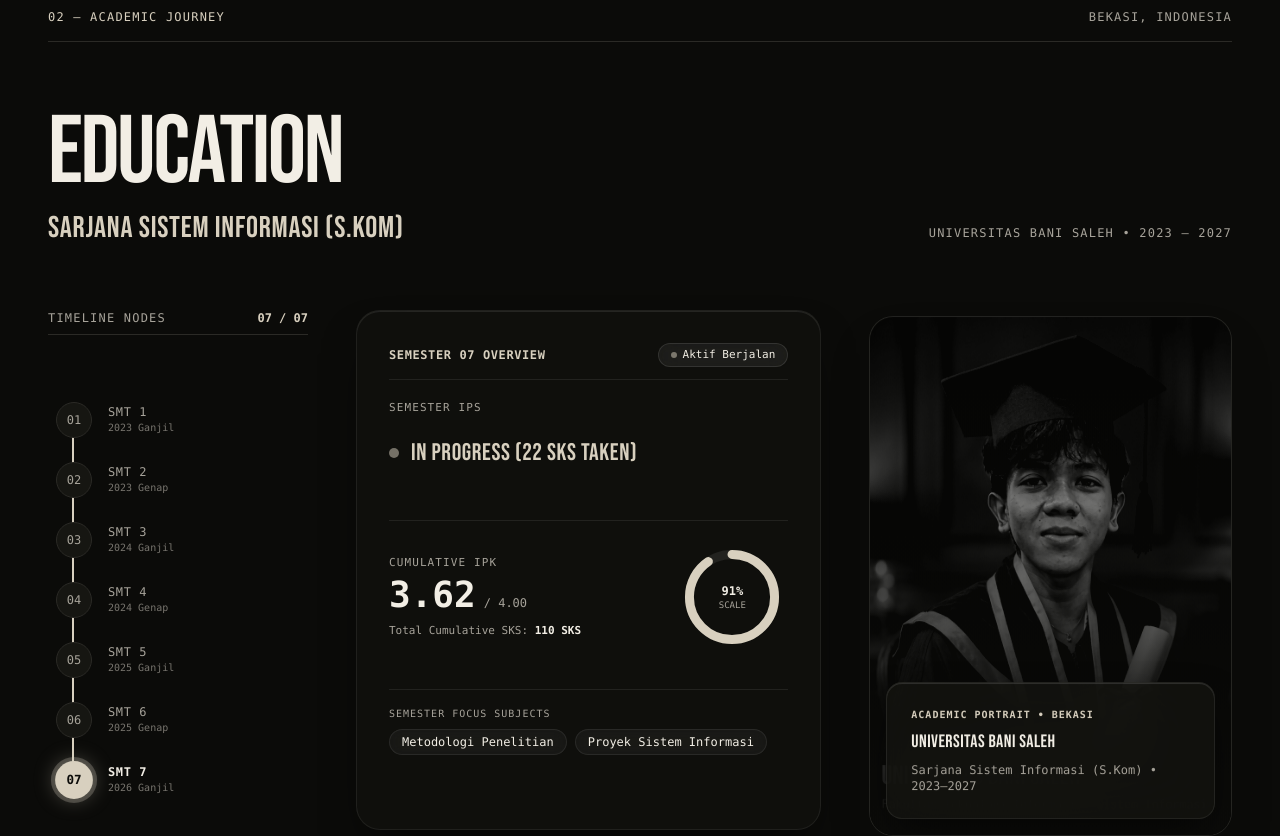
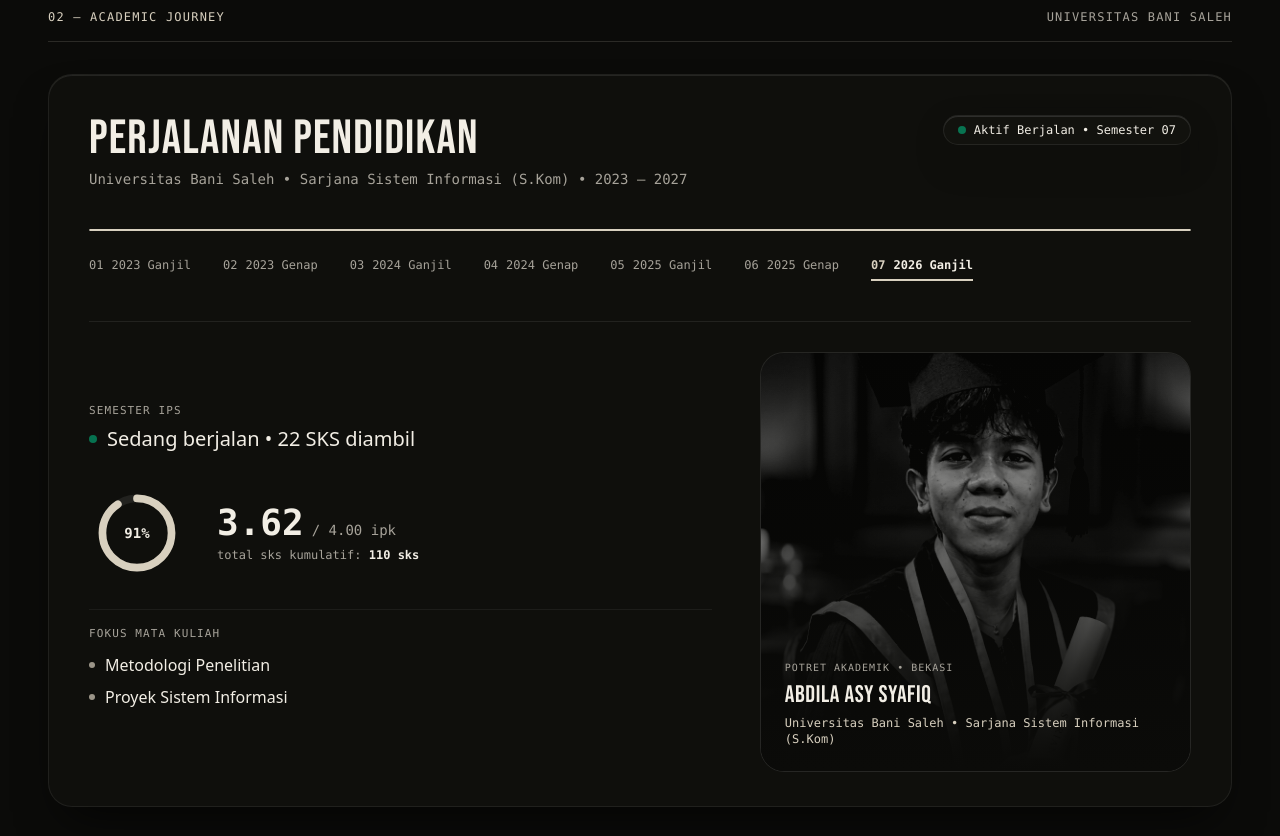
Before and after one commit to dilcuyy/Portfolio-Abdila, a React (Vite) app: page / in a window 1280 px wide. Shown: the part 2980-3816 px from the top of the page. Built offline with nearby package versions, Linux system fonts and the light colour scheme.

Commit message:
refactor(education): unify into single editorial master card with horizontal interactive timeline

```diff
--- a/src/components/Education.jsx
+++ b/src/components/Education.jsx
@@ -105,13 +105,12 @@ export default function Education() {
 
     const ctx = gsap.context(() => {
       gsap.fromTo(
-        '.edu-el',
-        { opacity: 0, y: 24 },
+        '.edu-master-card',
+        { opacity: 0, y: 30 },
         {
           opacity: 1,
           y: 0,
-          duration: 0.8,
-          stagger: 0.1,
+          duration: 0.9,
           ease: 'power3.out',
           scrollTrigger: {
             trigger: sectionRef.current,
@@ -126,151 +125,70 @@ export default function Education() {
 
   // Radial Progress Ring calculations (IPK / 4.00)
   const ipkNum = parseFloat(activeSmt.ipk) || 0;
-  const radius = 38;
+  const radius = 36;
   const circumference = 2 * Math.PI * radius;
   const ipkRatio = Math.min(Math.max(ipkNum / 4.0, 0), 1);
   const strokeDashoffset = circumference - circumference * (isInView ? ipkRatio : 0);
 
-  const verticalProgressPercent = (activeSmtIndex / (semesters.length - 1)) * 100;
+  const horizontalProgressPercent = (activeSmtIndex / (semesters.length - 1)) * 100;
 
   return (
     <section
       id="education"
       ref={sectionRef}
-      className="py-24 md:py-32 border-b border-[#2B2A26] bg-[#0B0B09] relative overflow-hidden"
+      className="py-20 md:py-32 border-b border-[#2B2A26] bg-[#0B0B09] relative overflow-hidden"
     >
-      <div className="max-w-[1440px] mx-auto px-6 sm:px-10 lg:px-12 space-y-16">
-        {/* Hairline Divider Header */}
-        <div className="edu-el flex justify-between items-center pb-4 border-b border-[#2B2A26] text-xs font-mono text-[#A7A39A]">
+      <div className="max-w-[1440px] mx-auto px-6 sm:px-10 lg:px-12 space-y-8">
+
+        {/* Section Eyebrow */}
+        <div className="flex justify-between items-center pb-4 border-b border-[#2B2A26] text-xs font-mono text-[#A7A39A]">
           <span className="uppercase tracking-widest text-[#D8D0BF]">02 — ACADEMIC JOURNEY</span>
-          <span className="uppercase tracking-widest text-[#A7A39A]">BEKASI, INDONESIA</span>
+          <span className="uppercase tracking-widest text-[#A7A39A] hidden sm:inline">UNIVERSITAS BANI SALEH</span>
         </div>
 
-        {/* Section Heading & Degree Meta */}
-        <div className="edu-el space-y-2">
-          <h2 className="text-section-heading font-bebas text-[#F2EEE5] uppercase tracking-tight leading-none">
-            EDUCATION
+        {/* Master Unified Editorial Card */}
+        <div className="edu-master-card ios-glass-card rounded-3xl p-6 sm:p-8 md:p-10 border border-white/[0.08] shadow-[0_24px_50px_rgba(0,0,0,0.6)] space-y-8">
+
+          {/* Card Header: Title, Subtitle, and Live Activity Pill */}
+          <div className="flex flex-col sm:flex-row sm:items-start justify-between gap-4">
+            <div className="space-y-1.5">
+              <h2 className="text-3xl sm:text-4xl md:text-5xl font-bebas text-[#F2EEE5] uppercase tracking-wide leading-none">
+                PERJALANAN PENDIDIKAN
               </h2>
-          <div className="flex flex-wrap items-baseline justify-between gap-4">
-            <p className="text-2xl sm:text-3xl font-bebas text-[#D8D0BF] tracking-wide uppercase">
-              {portfolioData.education.degree}
+              <p className="text-xs sm:text-sm font-mono text-[#A7A39A]">
+                {portfolioData.education.university} • {portfolioData.education.degree} • {portfolioData.education.period}
               </p>
-            <p className="text-xs font-mono text-[#A7A39A] uppercase tracking-widest">
-              {portfolioData.education.university} • 2023 — 2027
-            </p>
+            </div>
+
+            {/* Live Activity Status Pill */}
+            <div className="inline-flex items-center gap-2 px-3.5 py-1.5 rounded-full ios-glass border border-white/[0.09] text-xs font-mono text-[#F2EEE5] shrink-0 self-start">
+              <span
+                className={`w-2 h-2 rounded-full ${
+                  activeSmt.status === 'Aktif Berjalan'
+                    ? 'bg-emerald-400 animate-pulse'
+                    : 'bg-[#D8D0BF]'
+                }`}
+              />
+              <span className="capitalize text-[11px] sm:text-xs">
+                {activeSmt.status.toLowerCase()} • semester 0{activeSmt.smt}
+              </span>
             </div>
           </div>
 
-        {/* Main Grid: Interactive Vertical Timeline + Stats Panel + Floating Photo */}
-        <div className="grid grid-cols-1 lg:grid-cols-12 gap-8 lg:gap-12 items-stretch">
-
-          {/* Left Column: Interactive Vertical Timeline (Node 01 - 07) */}
-          <div className="edu-el lg:col-span-3 space-y-4 relative z-30 flex flex-col justify-between">
-            <div className="flex items-center justify-between text-xs font-mono text-[#A7A39A] pb-2 border-b border-[#2B2A26]">
-              <span className="uppercase tracking-widest">TIMELINE NODES</span>
-              <span className="text-[#D8D0BF] font-semibold">0{activeSmt.smt} / 07</span>
+          {/* Horizontal Interactive Timeline Track */}
+          <div className="space-y-3 pt-2">
+            {/* Progress Bar Line */}
+            <div className="relative w-full h-0.5 bg-white/[0.08] rounded-full overflow-hidden">
+              <div
+                className="absolute top-0 left-0 h-full bg-[#D8D0BF] rounded-full transition-all duration-500 ease-out"
+                style={{
+                  width: `${horizontalProgressPercent}%`,
+                }}
+              />
             </div>
 
-            {/* Desktop Vertical Timeline Bar */}
-            <div className="hidden lg:block relative py-4 px-2">
-              {/* Vertical Track Line */}
-              <div className="absolute left-6 top-6 bottom-6 w-0.5 bg-[#2B2A26] rounded-full" />
-              {/* Vertical Progress Fill Line */}
-              <div
-                className="absolute left-6 top-6 w-0.5 bg-[#D8D0BF] rounded-full transition-all duration-500 ease-out"
-                style={{ height: `calc(${verticalProgressPercent}% * 0.85)` }}
-              />
-
-              {/* Stacked Vertical Semester Nodes */}
-              <div className="space-y-6 relative z-10">
-                {semesters.map((item, idx) => {
-                  const isActive = idx === activeSmtIndex;
-                  const isHovered = idx === hoveredSmtIndex;
-
-                  return (
-                    <div
-                      key={item.id}
-                      className="relative flex items-center space-x-4 group cursor-pointer"
-                      onMouseEnter={() => setHoveredSmtIndex(idx)}
-                      onMouseLeave={() => setHoveredSmtIndex(null)}
-                      onClick={() => setActiveSmtIndex(idx)}
-                    >
-                      {/* Node Button Circle */}
-                      <button
-                        type="button"
-                        className={`w-9 h-9 rounded-full flex items-center justify-center text-xs font-mono transition-all duration-300 cursor-pointer ios-press ${
-                          isActive
-                            ? 'bg-[#D8D0BF] text-[#0B0B09] font-bold shadow-[0_0_20px_rgba(216,208,191,0.35)] ring-4 ring-[#D8D0BF]/25 scale-105'
-                            : 'bg-[#161612] text-[#A7A39A] border border-[#2B2A26] hover:border-[#D8D0BF]/60 hover:text-[#F2EEE5]'
-                        }`}
-                        aria-label={`Select Semester ${item.smt}`}
-                      >
-                        0{item.smt}
-                      </button>
-
-                      {/* Node Label Info */}
-                      <div className="flex flex-col text-left">
-                        <span className={`text-xs font-mono uppercase tracking-wider transition-colors ${
-                          isActive ? 'text-[#F2EEE5] font-bold' : 'text-[#A7A39A] group-hover:text-[#F2EEE5]'
-                        }`}>
-                          {item.label}
-                        </span>
-                        <span className="text-[10px] font-mono text-[#A7A39A]/70">
-                          {item.period}
-                        </span>
-                      </div>
-
-                      {/* Tooltip Card on Hover */}
-                      {isHovered && (
-                        <div className="absolute left-[148px] top-1/2 -translate-y-1/2 z-50 w-56 p-3.5 ios-glass rounded-2xl shadow-2xl text-left pointer-events-none animate-fadeIn">
-                          <div className="flex items-center justify-between text-[11px] font-mono text-[#D8D0BF] font-semibold border-b border-white/[0.08] pb-1.5 mb-2">
-                            <span>SEMESTER 0{item.smt}</span>
-                            <span className="text-[#F2EEE5]">{item.sksSmt} SKS</span>
-                          </div>
-                          <div className="space-y-1 text-xs font-mono text-[#A7A39A]">
-                            <span className="text-[10px] uppercase text-[#D8D0BF]/80 block tracking-widest">
-                              FEATURED SUBJECTS
-                            </span>
-                            {item.featuredSubjects && item.featuredSubjects.map((sub, sIdx) => (
-                              <p key={sIdx} className="text-[#F2EEE5] text-[11px] leading-tight">
-                                • {sub}
-                              </p>
-                            ))}
-                          </div>
-                        </div>
-                      )}
-                    </div>
-                  );
-                })}
-              </div>
-            </div>
-
-            {/* Mobile / Tablet Premium Timeline Scrubber (iOS 17 Tactile Slider Card) */}
-            <div className="lg:hidden space-y-4 p-4 sm:p-5 ios-glass-card rounded-3xl shadow-2xl">
-              {/* Header Stepper Navigation */}
-              <div className="flex items-center justify-between text-xs font-mono text-[#A7A39A] pb-1">
-                <span className="text-[#D8D0BF] font-mono text-xs font-bold uppercase tracking-wider">
-                  SEMESTER 0{activeSmt.smt} • {activeSmt.period}
-                </span>
-                <span className="text-[10px] font-mono text-[#A7A39A] uppercase tracking-wider">
-                  {activeSmt.sksSmt} SKS TAKEN
-                </span>
-              </div>
-
-              {/* Interactive Progress Line Track with Nodes 01-07 */}
-              <div className="relative pt-2 pb-1 px-1">
-                {/* Horizontal Track Line */}
-                <div className="absolute top-1/2 left-4 right-4 h-0.5 bg-white/[0.1] -translate-y-1/2 rounded-full" />
-                {/* Filled Progress Line */}
-                <div
-                  className="absolute top-1/2 left-4 h-0.5 bg-[#D8D0BF] -translate-y-1/2 rounded-full transition-all duration-300 ease-out"
-                  style={{
-                    width: `calc(${verticalProgressPercent}% * 0.88)`,
-                  }}
-                />
-
-                {/* Nodes 01 - 07 Row */}
-                <div className="relative z-10 flex justify-between items-center">
+            {/* Horizontal Semester Tabs / Nodes */}
+            <div className="flex items-center gap-4 sm:gap-6 md:gap-8 overflow-x-auto scrollbar-none py-2 text-xs font-mono select-none">
               {semesters.map((item, idx) => {
                 const isActive = idx === activeSmtIndex;
                 return (
@@ -278,83 +196,62 @@ export default function Education() {
                     key={item.id}
                     type="button"
                     onClick={() => setActiveSmtIndex(idx)}
-                        className={`w-8 h-8 sm:w-9 sm:h-9 rounded-full flex items-center justify-center text-xs font-mono transition-all duration-300 cursor-pointer ios-press ${
+                    className={`ios-press flex items-center space-x-2 shrink-0 py-1.5 transition-all cursor-pointer ${
                       isActive
-                            ? 'bg-[#D8D0BF] text-[#0B0B09] font-bold shadow-[0_0_16px_rgba(216,208,191,0.4)] ring-4 ring-[#D8D0BF]/25 scale-105'
-                            : 'bg-[#161612] text-[#A7A39A] border border-white/[0.08] hover:border-[#D8D0BF]/60'
+                        ? 'text-[#F2EEE5] font-bold border-b-2 border-[#D8D0BF]'
+                        : 'text-[#A7A39A] hover:text-[#F2EEE5] border-b-2 border-transparent'
                     }`}
                     aria-label={`Select Semester ${item.smt}`}
                   >
+                    <span className={isActive ? 'text-[#D8D0BF]' : 'text-[#A7A39A]'}>
                       0{item.smt}
+                    </span>
+                    <span className="capitalize text-[11px] sm:text-xs tracking-normal">
+                      {item.period.toLowerCase()}
+                    </span>
                   </button>
                 );
               })}
             </div>
           </div>
-            </div>
-          </div>
 
-          {/* Middle Column: Active Semester Performance Stats (iOS 17 Widget Card - Uniform Locked Height) */}
-          <div className="edu-el lg:col-span-5 ios-glass-card rounded-3xl p-6 sm:p-8 relative h-[480px] sm:h-[500px] lg:h-[520px] flex flex-col justify-between shadow-2xl overflow-hidden">
-            {/* Header info of active semester */}
-            <div key={activeSmt.id} className="space-y-4 animate-fadeIn">
-              <div className="flex items-center justify-between gap-2 border-b border-white/[0.08] pb-3 text-xs font-mono">
-                <span className="text-[#D8D0BF] uppercase tracking-wider font-bold text-[11px] sm:text-xs truncate">
-                  SEMESTER 0{activeSmt.smt} OVERVIEW
-                </span>
-                <div className="inline-flex items-center gap-1.5 px-3 py-1 rounded-full bg-white/[0.06] border border-white/[0.1] backdrop-blur-md shadow-inner text-[#F2EEE5] text-[10px] sm:text-[11px] font-mono font-medium shrink-0 whitespace-nowrap">
-                  <span className="w-1.5 h-1.5 rounded-full bg-[#D8D0BF] animate-pulse" />
-                  <span>{activeSmt.status}</span>
-                </div>
-              </div>
+          {/* Unified 2-Column Body: Left Academic Metrics + Right Integrated Portrait */}
+          <div className="grid grid-cols-1 lg:grid-cols-12 gap-8 lg:gap-12 items-center pt-6 border-t border-white/[0.08]">
 
-              {/* Main IPS Metric Display (Pixel-Perfect Fixed Height Across Semesters) */}
-              <div className="space-y-1 pt-1">
+            {/* Left Column: Academic Metrics */}
+            <div className="lg:col-span-7 space-y-7">
+
+              {/* Metric 1: Semester IPS */}
+              <div className="space-y-1.5">
                 <span className="text-[11px] font-mono text-[#A7A39A] uppercase tracking-widest block">
                   SEMESTER IPS
                 </span>
 
-                <div className="h-14 sm:h-16 flex items-center">
                 {activeSmt.ips === 'Ongoing' || activeSmt.ips === '—' ? (
-                    <div className="flex items-center space-x-3 text-xl sm:text-2xl font-bebas text-[#D8D0BF] tracking-wide">
-                      <span className="w-2.5 h-2.5 rounded-full bg-[#D8D0BF] animate-pulse shrink-0" />
-                      <span>IN PROGRESS ({activeSmt.sksSmt} SKS TAKEN)</span>
+                  <div className="flex items-center space-x-2.5 text-lg sm:text-xl font-medium text-[#F2EEE5]">
+                    <span className="w-2 h-2 rounded-full bg-emerald-400 animate-pulse shrink-0" />
+                    <span>Sedang berjalan • {activeSmt.sksSmt} SKS diambil</span>
                   </div>
                 ) : (
                   <div className="flex items-baseline space-x-3">
-                      <span className="text-5xl sm:text-6xl font-mono font-bold text-[#F2EEE5] tracking-tight leading-none">
-                        {animatedIps}
+                    <span className="text-3xl sm:text-4xl font-mono font-bold text-[#F2EEE5] tracking-tight">
+                      {animatedIps} IPS
                     </span>
                     <span className="text-xs font-mono text-[#A7A39A]">
-                        {activeSmt.sksSmt ? `${activeSmt.sksSmt} SKS TAKEN` : ''}
+                      • {activeSmt.sksSmt} SKS diambil
                     </span>
                   </div>
                 )}
               </div>
-              </div>
-            </div>
 
-            {/* Radial Progress Ring & Cumulative IPK Box */}
-            <div className="pt-5 border-t border-white/[0.08] flex items-center justify-between gap-4">
-              <div className="space-y-1">
-                <span className="text-[11px] font-mono text-[#A7A39A] uppercase tracking-widest block">
-                  CUMULATIVE IPK
-                </span>
-                <div className="flex items-baseline space-x-2">
-                  <span className="text-3xl sm:text-4xl font-mono font-bold text-[#F2EEE5]">
-                    {animatedIpk}
-                  </span>
-                  <span className="text-xs font-mono text-[#A7A39A]">/ 4.00</span>
-                </div>
-                <p className="text-[11px] font-mono text-[#A7A39A] pt-1">
-                  Total Cumulative SKS: <span className="text-[#F2EEE5] font-semibold">{activeSmt.totalSks} SKS</span>
-                </p>
-              </div>
-
-              {/* SVG Radial Progress Ring (iOS Activity Ring Aesthetic) */}
-              <div className="relative w-24 h-24 sm:w-28 sm:h-28 shrink-0 flex items-center justify-center bg-transparent">
-                <svg className="w-full h-full transform -rotate-90 bg-transparent overflow-visible" viewBox="0 0 100 100">
-                  {/* Background Track Circle */}
+              {/* Metric 2: Cumulative IPK & Radial Ring (Side-by-Side) */}
+              <div className="flex items-center space-x-6 sm:space-x-8 pt-1">
+                {/* SVG Radial Ring (Transparent Background / No Drop-Shadow Artifacts) */}
+                <div className="relative w-20 h-20 sm:w-24 sm:h-24 shrink-0 flex items-center justify-center bg-transparent">
+                  <svg
+                    className="w-full h-full transform -rotate-90 bg-transparent overflow-visible"
+                    viewBox="0 0 100 100"
+                  >
                     <circle
                       cx="50"
                       cy="50"
@@ -363,7 +260,6 @@ export default function Education() {
                       strokeWidth="8"
                       fill="transparent"
                     />
-                  {/* Active Progress Circle */}
                     <circle
                       cx="50"
                       cy="50"
@@ -377,55 +273,71 @@ export default function Education() {
                     />
                   </svg>
                   <div className="absolute flex flex-col items-center justify-center text-center pointer-events-none select-none">
-                  <span className="text-xs font-mono font-bold text-[#F2EEE5]">
+                    <span className="text-xs sm:text-sm font-mono font-bold text-[#F2EEE5]">
                       {Math.round(ipkRatio * 100)}%
                     </span>
-                  <span className="text-[9px] font-mono text-[#A7A39A] uppercase">SCALE</span>
-                </div>
                   </div>
                 </div>
 
-            {/* Featured Subjects Chips for Selected Semester (Consistent Min-Height) */}
-            <div className="pt-4 border-t border-white/[0.08] space-y-2">
-              <span className="text-[10px] font-mono text-[#A7A39A] uppercase tracking-widest block">
-                SEMESTER FOCUS SUBJECTS
+                {/* IPK Number & SKS Detail */}
+                <div className="space-y-1">
+                  <div className="flex items-baseline space-x-2">
+                    <span className="text-3xl sm:text-4xl font-mono font-bold text-[#F2EEE5]">
+                      {animatedIpk}
                     </span>
-              <div className="flex flex-wrap gap-2 min-h-[64px] sm:min-h-[68px] content-start">
-                {activeSmt.featuredSubjects && activeSmt.featuredSubjects.map((sub, idx) => (
-                  <span
+                    <span className="text-xs sm:text-sm font-mono text-[#A7A39A]">/ 4.00 ipk</span>
+                  </div>
+                  <p className="text-xs font-mono text-[#A7A39A]">
+                    total sks kumulatif: <span className="text-[#F2EEE5] font-semibold">{activeSmt.totalSks} sks</span>
+                  </p>
+                </div>
+              </div>
+
+              {/* Metric 3: Fokus Mata Kuliah */}
+              <div className="pt-4 border-t border-white/[0.06] space-y-2.5">
+                <span className="text-[11px] font-mono text-[#A7A39A] uppercase tracking-widest block">
+                  FOKUS MATA KULIAH
+                </span>
+                <div className="space-y-2">
+                  {activeSmt.featuredSubjects &&
+                    activeSmt.featuredSubjects.map((sub, idx) => (
+                      <div
                         key={idx}
-                    className="px-3 py-1 rounded-full bg-white/[0.04] border border-white/[0.08] text-xs font-mono text-[#F2EEE5] backdrop-blur-sm"
+                        className="flex items-center space-x-2.5 text-sm sm:text-base text-[#F2EEE5] font-light"
                       >
-                    {sub}
-                  </span>
+                        <span className="w-1.5 h-1.5 rounded-full bg-[#D8D0BF]/70 shrink-0" />
+                        <span>{sub}</span>
+                      </div>
                     ))}
                 </div>
               </div>
+
             </div>
 
-          {/* Right Column: Floating Academic Photo Card with Glassmorphism & Parallax (Equal Height) */}
-          <div className="edu-el lg:col-span-4 w-full h-full">
+            {/* Right Column: Academic Portrait Photo Card (STRICT: Zero Image Hover Scale) */}
+            <div className="lg:col-span-5 w-full">
               <div
                 ref={photoCardRef}
-              className="relative h-[480px] sm:h-[500px] lg:h-[520px] rounded-3xl overflow-hidden border border-white/[0.08] bg-[#141411]/80 backdrop-blur-2xl shadow-2xl group flex flex-col justify-end transition-transform duration-300 ease-out"
+                className="relative h-[340px] sm:h-[380px] lg:h-[420px] rounded-2xl sm:rounded-3xl overflow-hidden border border-white/[0.08] bg-[#141411] group flex flex-col justify-end transition-transform duration-300 ease-out"
               >
                 <img
                   src={portfolioData.education.image}
-                alt="Universitas Bani Saleh Academic Portrait"
-                className="absolute inset-0 w-full h-full object-cover grayscale opacity-65 contrast-110 group-hover:grayscale-0 group-hover:opacity-85 transition-all duration-700 pointer-events-none"
+                  alt="Potret Akademik Abdila Asy Syafiq"
+                  className="absolute inset-0 w-full h-full object-cover grayscale opacity-75 contrast-110 pointer-events-none"
+                  loading="lazy"
                 />
-              <div className="absolute inset-0 bg-gradient-to-t from-[#0B0B09] via-[#0B0B09]/30 to-transparent" />
+                <div className="absolute inset-0 bg-gradient-to-t from-[#0B0B09] via-[#0B0B09]/40 to-transparent" />
 
-              {/* Glassmorphism Info Overlay Footer (iOS 17 Frosted Widget) */}
-              <div className="relative z-10 p-6 space-y-1.5 m-4 rounded-2xl ios-glass">
-                <span className="text-[10px] font-mono text-[#D8D0BF] uppercase tracking-widest block font-semibold">
-                  ACADEMIC PORTRAIT • BEKASI
+                {/* Caption Overlay */}
+                <div className="relative z-10 p-5 sm:p-6 space-y-1">
+                  <span className="text-[10px] font-mono text-[#A7A39A] uppercase tracking-widest block">
+                    POTRET AKADEMIK • BEKASI
                   </span>
-                <p className="text-lg font-bebas text-[#F2EEE5] uppercase tracking-wide">
-                  UNIVERSITAS BANI SALEH
+                  <p className="text-xl sm:text-2xl font-bebas text-[#F2EEE5] uppercase tracking-wide">
+                    {portfolioData.personal.name}
                   </p>
-                <p className="text-xs font-mono text-[#A7A39A]">
-                  Sarjana Sistem Informasi (S.Kom) • 2023—2027
+                  <p className="text-xs font-mono text-[#D8D0BF]">
+                    {portfolioData.education.university} • {portfolioData.education.degree}
                   </p>
                 </div>
               </div>
@@ -434,6 +346,8 @@ export default function Education() {
           </div>
 
         </div>
+
+      </div>
     </section>
   );
 }
```
Lines whose indentation alone changed are shown as unchanged.
